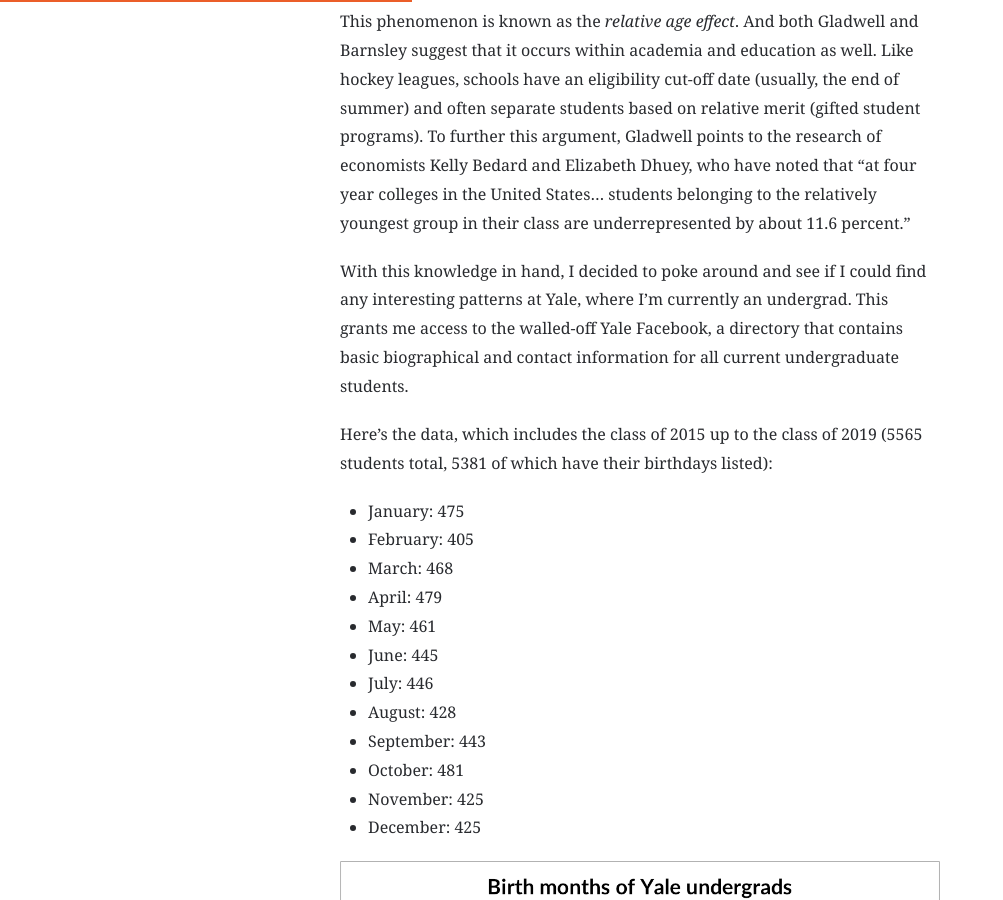
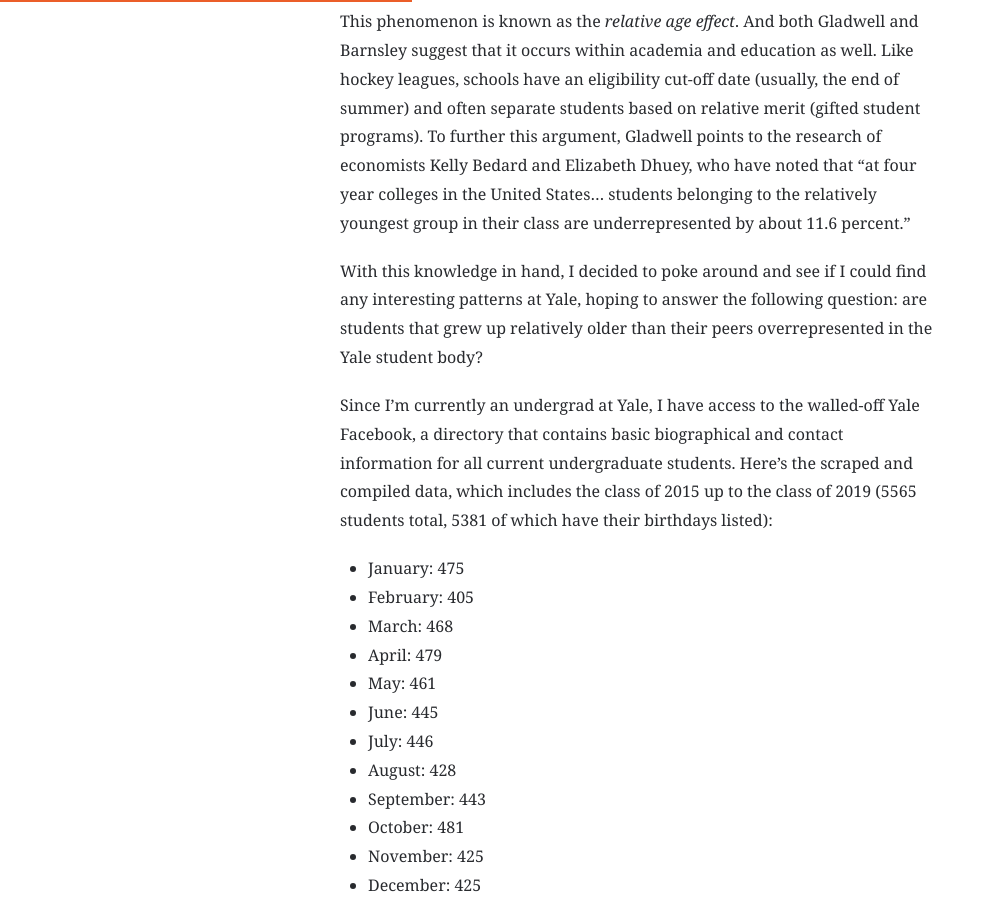
Before and after one commit to frankjwu/frankjwu.github.com, a Jekyll site: the page built from _posts/2015-06-30-investigating-the-relative-age-effect-at-yale.markdown, in a window 1280 px wide and 900 px high, scrolled down 1183 px. Shown: the whole window, without its empty margins (0-1003 px from the left). Built offline with Jekyll 4.4.1, drawn with Linux system fonts in a browser that asks for light colours; nearby versions of some CDN libraries; comment, search, counter and statistics services are not loaded.

Commit message:
Clarification

```diff
--- a/_posts/2015-06-30-investigating-the-relative-age-effect-at-yale.markdown
+++ b/_posts/2015-06-30-investigating-the-relative-age-effect-at-yale.markdown
@@ -13,9 +13,9 @@ Why would this be the case? It turns out that Canadian hockey leagues impose an
 
 This phenomenon is known as the *relative age effect*. And both Gladwell and Barnsley suggest that it occurs within academia and education as well. Like hockey leagues, schools have an eligibility cut-off date (usually, the end of summer) and often separate students based on relative merit (gifted student programs). To further this argument, Gladwell points to the research of economists Kelly Bedard and Elizabeth Dhuey, who have noted that "at four year colleges in the United States... students belonging to the relatively youngest group in their class are underrepresented by about 11.6 percent."
 
-With this knowledge in hand, I decided to poke around and see if I could find any interesting patterns at Yale, where I'm currently an undergrad. This grants me access to the walled-off Yale Facebook, a directory that contains basic biographical and contact information for all current undergraduate students.
+With this knowledge in hand, I decided to poke around and see if I could find any interesting patterns at Yale, hoping to answer the following question: are students that grew up relatively older than their peers overrepresented in the Yale student body?
 
-Here's the data, which includes the class of 2015 up to the class of 2019 (5565 students total, 5381 of which have their birthdays listed):
+Since I'm currently an undergrad at Yale, I have access to the walled-off Yale Facebook, a directory that contains basic biographical and contact information for all current undergraduate students. Here's the scraped and compiled data, which includes the class of 2015 up to the class of 2019 (5565 students total, 5381 of which have their birthdays listed):
 
 * January: 475
 * February: 405
```
